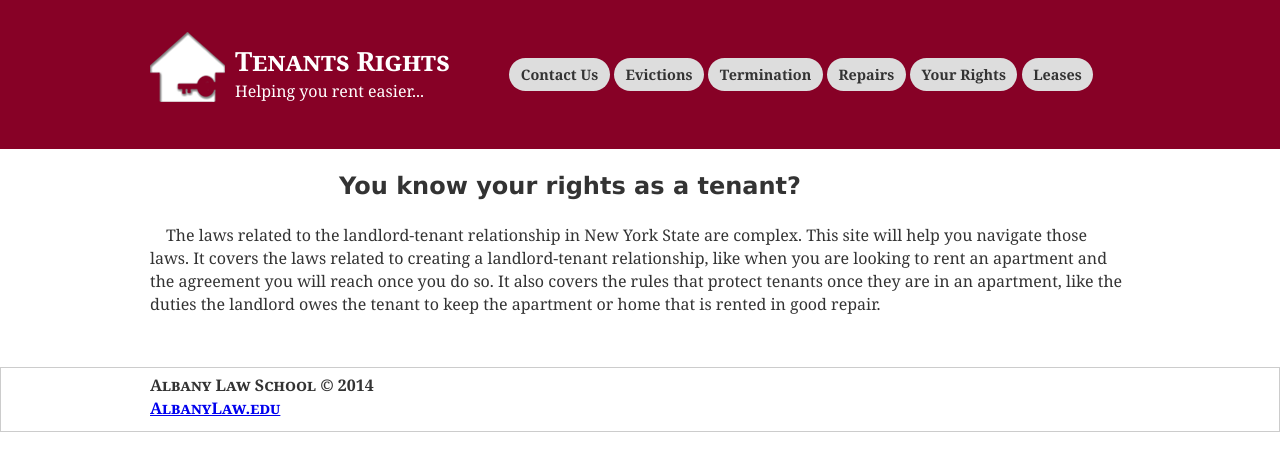
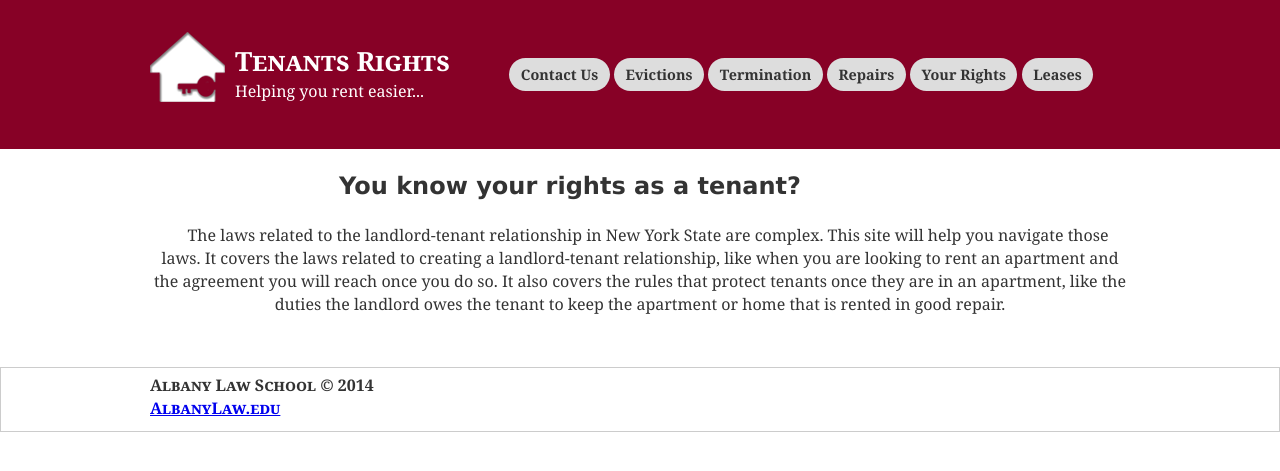
Before and after one commit to iinf362/team5, a Jekyll site: the page built from index.html, in a window 1280 px wide. Shown: the top 471 px of the page. Built offline with Jekyll 4.4.1, drawn with Linux system fonts in a browser that asks for light colours; nearby versions of some CDN libraries; library files that are not in the unit come from our copies.

Commit message:
Update style.css

```diff
--- a/css/style.css
+++ b/css/style.css
@@ -277,7 +277,7 @@ h3{
   display: none;
 }
 
-.welcome-text{
+p.welcome-text{
 	text-align: center;
 	max-width: 100%;
 }
```
